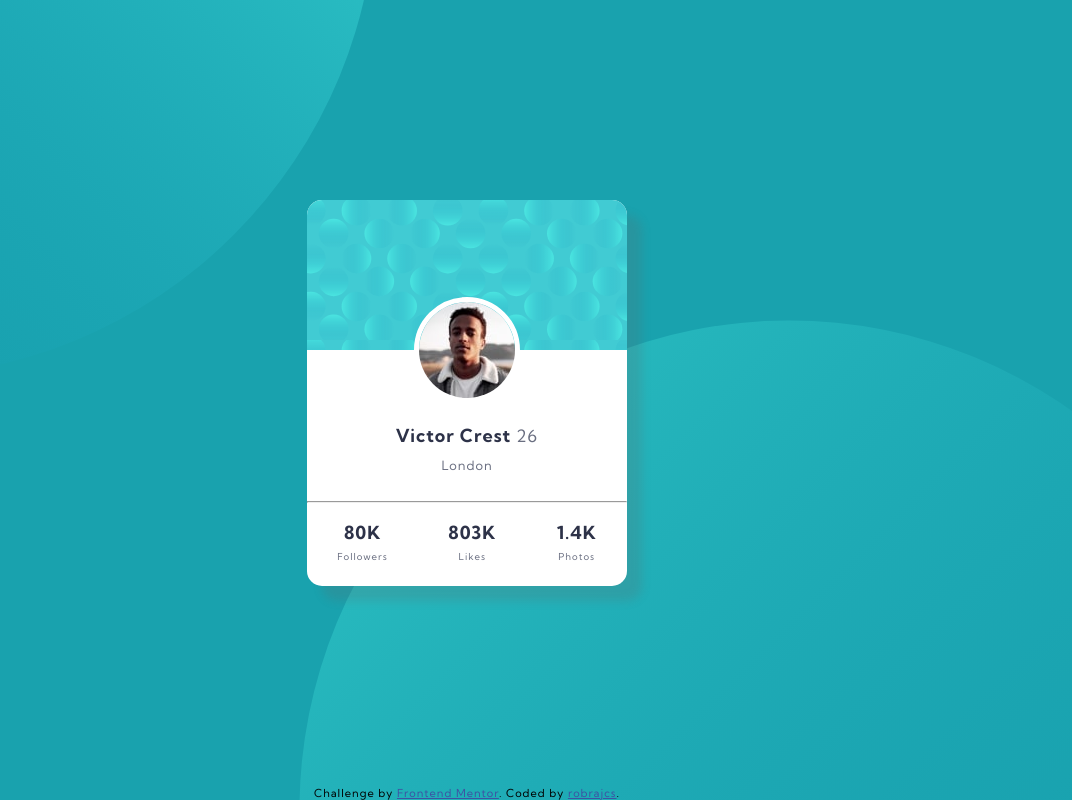
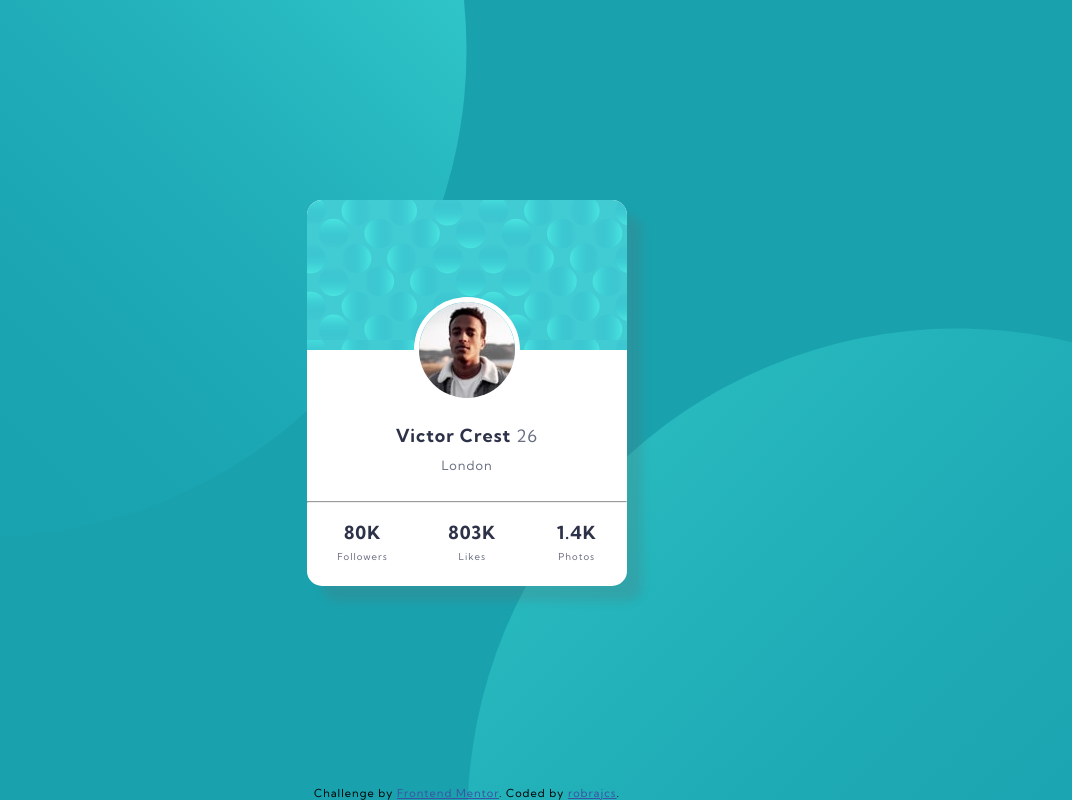
Before and after one commit to robrajcs/ProfileCardComponent, a plain HTML site: page index.html in a window 1536 px wide. Shown: the whole page, without its empty margins (301-1373 px from the left). Drawn offline with Linux system fonts and the light colour scheme.

Commit message:
bg pos relative

```diff
--- a/style.css
+++ b/style.css
@@ -16,7 +16,7 @@ body {
     padding: 0;
     background-color: var(--dark-cyan);
     background-image: url("./images/bg-pattern-top.svg"), url("./images/bg-pattern-bottom.svg");
-    background-position: -750px -600px, 200px 250px;
+    background-position: right 50vw top -75vh, left 50vw top 41vh;
     background-repeat: no-repeat, no-repeat;
     text-align: center;
     font-family: "Kumbh Sans";
@@ -103,7 +103,7 @@ hr {
 @media screen and (min-width:1440px) {
     body {
         background-image: url("./images/bg-pattern-top.svg"), url("./images/bg-pattern-bottom.svg");
-        background-position: -300px -600px, 600px 320px;
+        background-position: right 50vw top -55vh, left 50vw top 41vh;
 
     }
 
```
